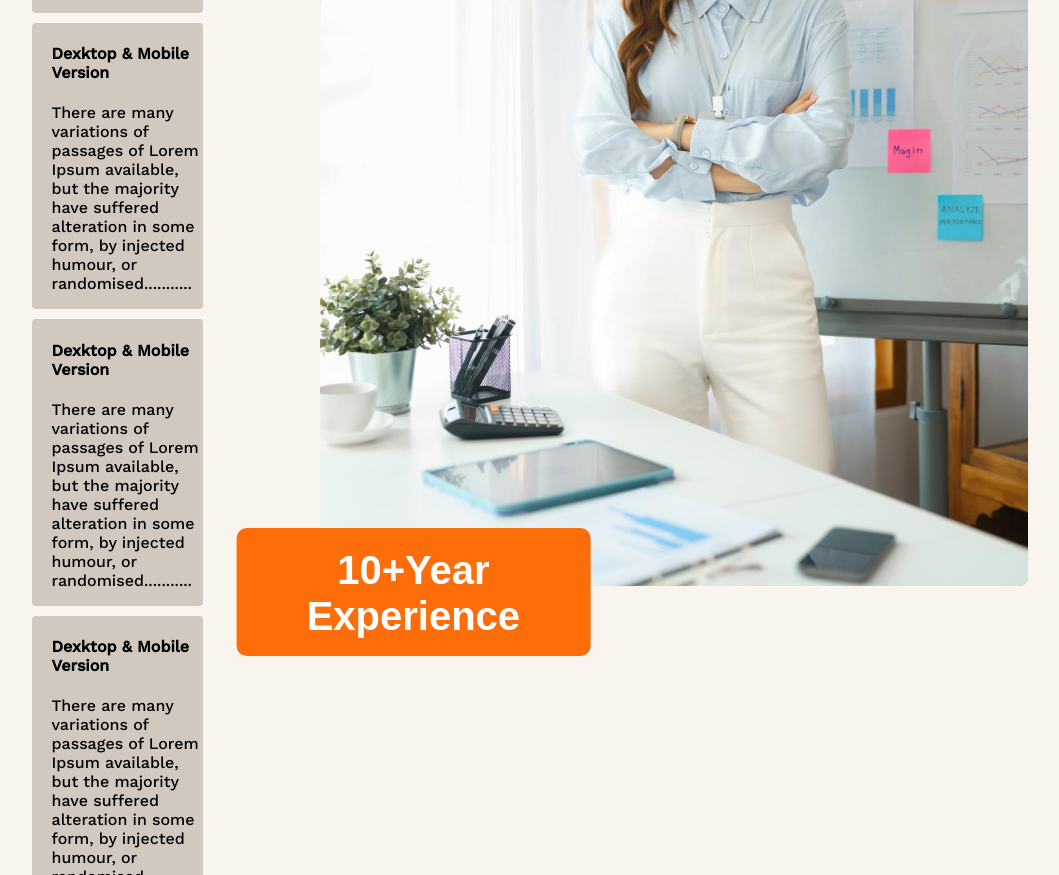
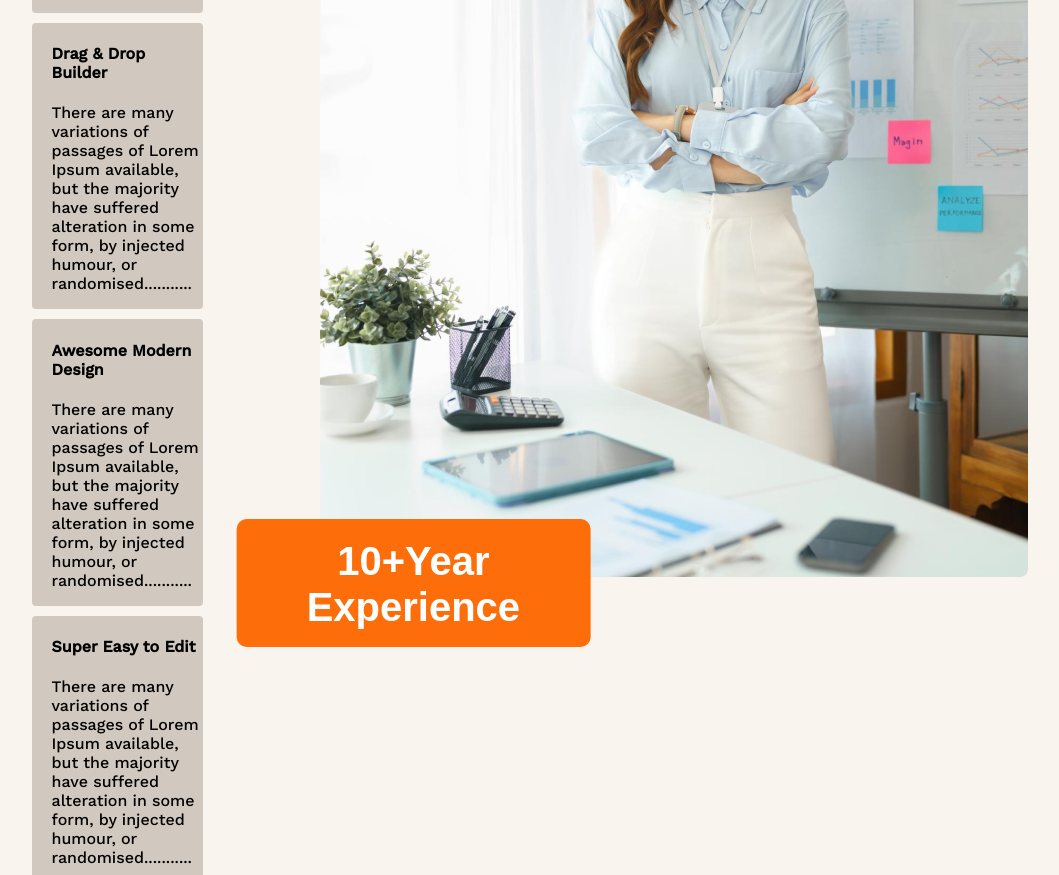
Before and after one commit to 01312345069/G3-Architects, a plain HTML site: page index.html in a window 1280 px wide. Shown: the part 2856-3731 px from the top of the page, without its empty margins (118-1177 px from the left). Drawn offline with nearby package versions, Linux system fonts and the light colour scheme.

Commit message:
some change

```diff
--- a/index.html
+++ b/index.html
@@ -99,17 +99,17 @@
                     alteration in some form, by injected humour, or randomised...........</p>
             </div>
             <div class="enjoy-item3">
-                <h4>Dexktop & Mobile Version</h4>
+                <h4>Drag & Drop Builder</h4>
                 <p>There are many variations of passages of Lorem Ipsum available, but the majority have suffered
                     alteration in some form, by injected humour, or randomised...........</p>
             </div>
             <div class="enjoy-item3">
-                <h4>Dexktop & Mobile Version</h4>
+                <h4>Awesome Modern Design</h4>
                 <p>There are many variations of passages of Lorem Ipsum available, but the majority have suffered
                     alteration in some form, by injected humour, or randomised...........</p>
             </div>
             <div class="enjoy-item3">
-                <h4>Dexktop & Mobile Version</h4>
+                <h4>Super Easy to Edit</h4>
                 <p>There are many variations of passages of Lorem Ipsum available, but the majority have suffered
                     alteration in some form, by injected humour, or randomised...........</p>
             </div>
```
